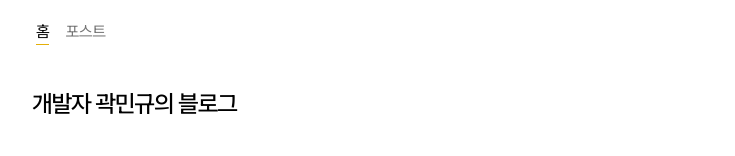
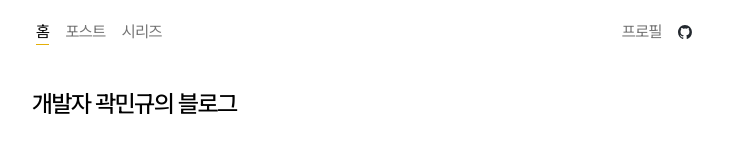
Before and after one commit to HiimKwak/HiimKwak.blog, a Next.js app in the folder blog/: page / in a window 1280 px wide. Shown: the top 156 px of the page, without its empty margins (272-1007 px from the left). Built offline with nearby package versions, Linux system fonts and the light colour scheme.

Commit message:
feat: 네브바 수정, 탭 추가

```diff
--- a/blog/app/components/layout/nav.tsx
+++ b/blog/app/components/layout/nav.tsx
@@ -1,26 +1,40 @@
-'use client';
+"use client";
 
-import { motion, LayoutGroup } from 'framer-motion';
-import { Suspense, useEffect } from 'react';
+import { motion, LayoutGroup } from "framer-motion";
+import { Suspense, useEffect } from "react";
 
-import Link from 'next/link';
-import { usePathname } from 'next/navigation';
+import Link from "next/link";
+import { usePathname } from "next/navigation";
 
-import useIntersectionObserver from 'app/hooks/useIntersectionObserver';
-import { $ } from 'app/libs/core';
+import useIntersectionObserver from "app/hooks/useIntersectionObserver";
+import { $ } from "app/libs/core";
+import Image from "next/image";
 
 const navItems = {
-  '/': {
-    name: '홈',
+  left: {
+    "/": {
+      name: "홈",
+    },
+    "/post": {
+      name: "포스트",
+    },
+    "/series": {
+      name: "시리즈",
+    },
   },
-  '/post': {
-    name: '포스트',
+  right: {
+    "/about": {
+      name: "프로필",
+    },
+    "/github": {
+      name: "github",
+    },
   },
 };
 
 export default function Navbar() {
   useEffect(() => {
-    const target = document.getElementById('header-flag');
+    const target = document.getElementById("header-flag");
     setTargetElement(target);
   }, []);
 
@@ -29,22 +43,29 @@ export default function Navbar() {
   return (
     <aside
       className={$(
-        '-ml-[8px] tracking-tight px-2 py-4 md:px-0',
+        "-ml-[8px] tracking-tight px-2 py-4 md:px-0",
         !isIntersected &&
-          'bg-transparent border-b border-neutral-300 dark:border-gray-600 backdrop-blur-xl'
+          "bg-transparent border-b border-neutral-300 dark:border-gray-600 backdrop-blur-xl"
       )}
     >
-      <div className='max-w-2xl md:mx-auto'>
+      <div className="max-w-2xl md:mx-auto">
         <LayoutGroup>
           <nav
-            className='relative flex flex-row items-start px-4 pb-0 fade md:overflow-auto scroll-pr-6 md:relative md:px-0'
-            id='nav'
+            className="flex px-4 pb-0 fade md:overflow-auto scroll-pr-6 md:relative md:px-0"
+            id="nav"
           >
-            <div className='flex flex-row pr-10 space-x-0'>
+            <div className="flex w-full justify-between">
               <Suspense fallback={null}>
-                {Object.entries(navItems).map(([path, { name }]) => {
-                  return <NavItem key={path} path={path} name={name} />;
-                })}
+                <div className="flex space-x-0">
+                  {Object.entries(navItems.left).map(([path, { name }]) => (
+                    <NavItem key={path} path={path} name={name} />
+                  ))}
+                </div>
+                <div className="flex space-x-0">
+                  {Object.entries(navItems.right).map(([path, { name }]) => (
+                    <NavItem key={path} path={path} name={name} />
+                  ))}
+                </div>
               </Suspense>
             </div>
           </nav>
@@ -55,31 +76,44 @@ export default function Navbar() {
 }
 
 function NavItem({ path, name }: { path: string; name: string }) {
-  let pathname = usePathname() || '/';
-  if (pathname.includes('/post/')) {
-    pathname = '/post';
+  let pathname = usePathname() || "/";
+  if (pathname.includes("/post/")) {
+    pathname = "/post";
   }
   let isActive = path === pathname;
+
+  let isGithub = path === "/github";
+  const linkPath = isGithub ? "https://github.com/HiimKwak" : path;
 
   return (
     <Link
       key={path}
-      href={path}
+      href={linkPath}
       className={$(
-        'transition-all hover:text-neutral-800 dark:hover:text-neutral-200 flex align-middle',
+        "transition-all hover:text-neutral-800 dark:hover:text-neutral-200 flex align-middle",
         {
-          'text-neutral-500': !isActive,
+          "text-neutral-500": !isActive,
         }
       )}
     >
-      <span className='relative px-2 py-1'>
-        {name}
+      <span className="relative px-2 py-1 text-center flex items-center">
+        {isGithub ? (
+          <Image
+            alt="github-icon"
+            src="/github-mark.svg"
+            className="h-[14px] w-[14px]"
+            width="14"
+            height="14"
+          />
+        ) : (
+          name
+        )}
         {path === pathname ? (
           <motion.div
-            className='absolute h-[1px] top-7 mx-2 inset-0 bg-sunglow dark:bg-gradient-to-r from-transparent to-sunglow'
-            layoutId='sidebar'
+            className="absolute h-[1px] top-7 mx-2 inset-0 bg-sunglow dark:bg-gradient-to-r from-transparent to-sunglow"
+            layoutId="sidebar"
             transition={{
-              type: 'spring',
+              type: "spring",
               stiffness: 350,
               damping: 30,
             }}
```
